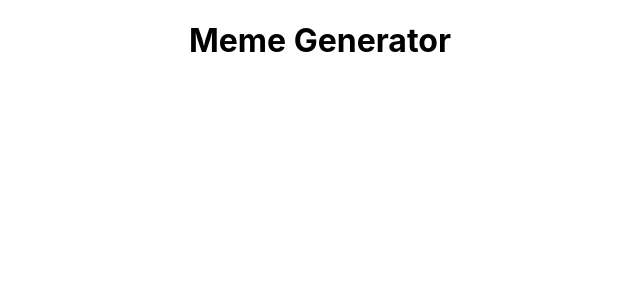
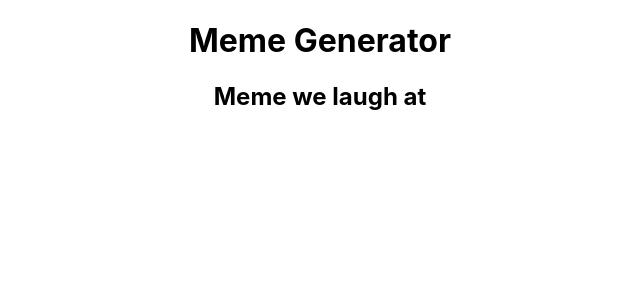
Before and after one commit to aryat10/Meme_generator, a React (Create React App) app: page / in a window 1280 px wide. Shown: the top 300 px of the page, without its empty margins (320-960 px from the left). Built offline with nearby package versions, Linux system fonts and the light colour scheme.

Commit message:
Update App.js

```diff
--- a/src/App.js
+++ b/src/App.js
@@ -5,6 +5,7 @@ function App() {
   return (
     <div className="App">
        <h1> Meme Generator </h1>
+    <h2>Meme we laugh at </h2>
     </div>
   );
 }
```
